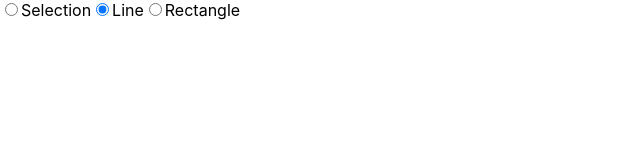
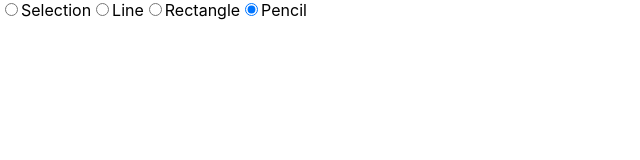
Before and after one commit to Kaju111/roughjs, a React (Create React App) app: page / in a window 1280 px wide. Shown: the top 160 px of the page, without its empty margins (0-640 px from the left). Built offline with nearby package versions, Linux system fonts and the light colour scheme.

Commit message:
first comment

```diff
--- a/package.json
+++ b/package.json
@@ -6,6 +6,7 @@
     "@testing-library/jest-dom": "^5.17.0",
     "@testing-library/react": "^13.4.0",
     "@testing-library/user-event": "^13.5.0",
+    "perfect-freehand": "^1.2.2",
     "react": "^18.2.0",
     "react-dom": "^18.2.0",
     "react-scripts": "5.0.1",
--- a/src/App.js
+++ b/src/App.js
@@ -4,11 +4,18 @@ import rough from "roughjs/bundled/rough.esm";
 const generator = rough.generator();
 
 function createElement(id, x1, y1, x2, y2, type) {
-  const roughElement =
-    type === "line"
-      ? generator.line(x1, y1, x2, y2)
-      : generator.rectangle(x1, y1, x2 - x1, y2 - y1);
-  return { id, x1, y1, x2, y2, type, roughElement };
+  switch (type) {
+    case "line":
+    case "rectangle":
+      const roughElement =
+        type === "line"
+          ? generator.line(x1, y1, x2, y2)
+          : generator.rectangle(x1, y1, x2 - x1, y2 - y1);
+      return { id, x1, y1, x2, y2, type, roughElement };
+    case "pencil":
+    default:
+      throw new Error(`Type not recognised: ${type}`);
+  }
 }
 
 const nearPoint = (x, y, x1, y1, name) => {
@@ -126,7 +133,7 @@ const useHistory = (initialState) => {
 const App = () => {
   const [elements, setElements, undo, redo] = useHistory([]);
   const [action, setAction] = useState("none");
-  const [tool, setTool] = useState("line");
+  const [tool, setTool] = useState("pencil");
   const [selectedElement, setSelectedElement] = useState(null);
 
   useLayoutEffect(() => {
@@ -266,6 +273,13 @@ const App = () => {
           onChange={() => setTool("rectangle")}
         />
         <label htmlFor="rectangle">Rectangle</label>
+        <input
+          type="radio"
+          id="pencil"
+          checked={tool === "pencil"}
+          onChange={() => setTool("pencil")}
+        />
+        <label htmlFor="pencil">Pencil</label>
       </div>
       <div style={{ position: "fixed", bottom: 0, padding: 10 }}>
         <button onClick={undo}>Undo</button>
```
Also changed, not shown: src/navber.js (deleted, +0 -7 lines), 1 other file (tests, documents, lock files or other folders).
